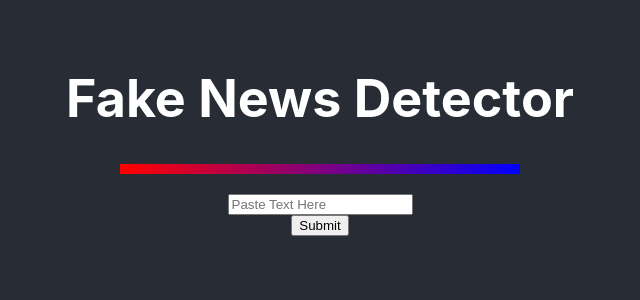
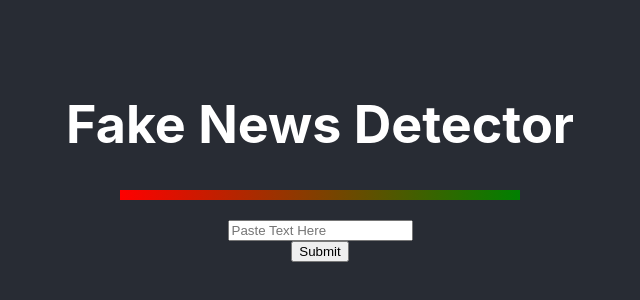
Before and after one commit to SuperSaiyansUcd/Fake-News-Detection-, a React (Create React App) app in the folder fake-news-detection-app/: page / in a window 1280 px wide. Shown: the part 240-540 px from the top of the page, without its empty margins (320-960 px from the left). Built offline with nearby package versions, Linux system fonts and the light colour scheme.

Commit message:
change spectrum color

```diff
--- a/fake-news-detection-app/src/App.css
+++ b/fake-news-detection-app/src/App.css
@@ -32,5 +32,5 @@
   width: 400px;
   height: 10px;
   margin-bottom: 20px;
-  background: linear-gradient(to right, red, blue);
+  background: linear-gradient(to right, red, green);
 }
--- a/fake-news-detection-app/src/App.js
+++ b/fake-news-detection-app/src/App.js
@@ -2,6 +2,7 @@ import React, { useState } from "react";
 import "./App.css";
 
 function App() {
+  // react hook for button
   const [text, setText] = useState("");
 
   const handleInputChange = (event) => {
@@ -9,7 +10,7 @@ function App() {
   };
 
   const handleButtonClick = () => {
-    console.log("Button clicked:", text);
+    console.log("event triggered - add new page with spectrum output ", text);
   };
 
   return (
@@ -24,7 +25,6 @@ function App() {
           placeholder="Paste Text Here"
         />
         <button onClick={handleButtonClick}>Submit</button>
-        <p>{text}</p>
       </header>
     </div>
   );
```
